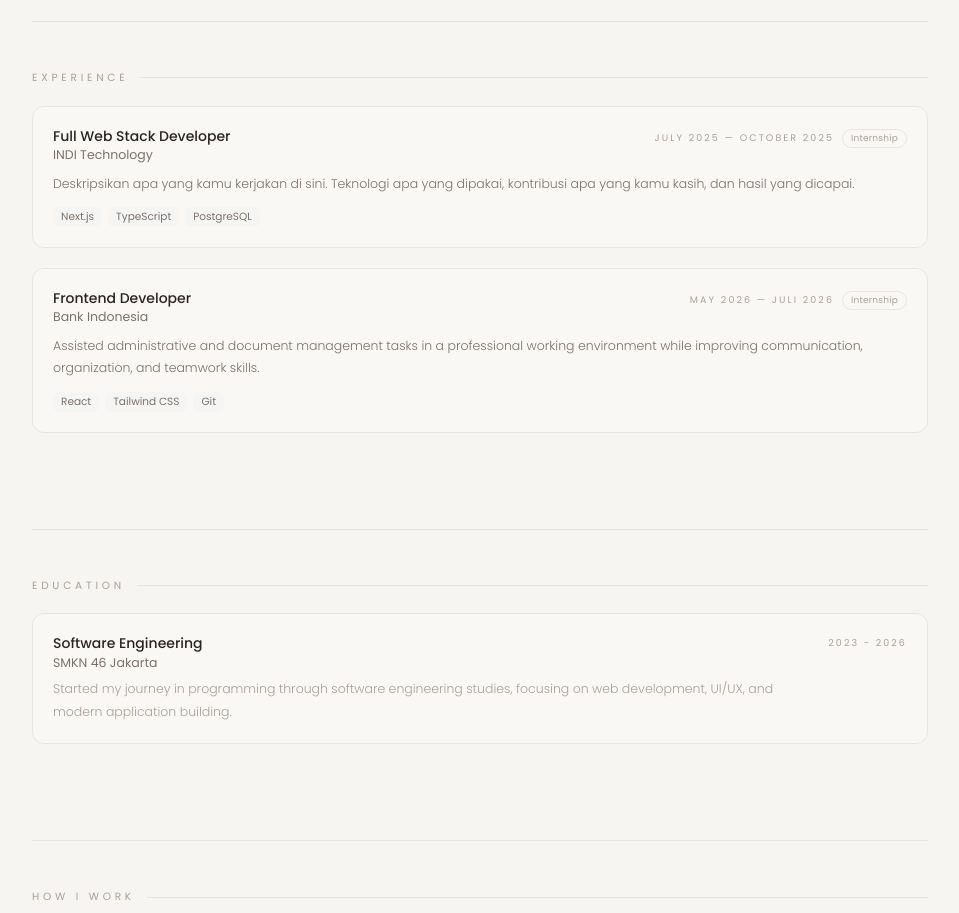
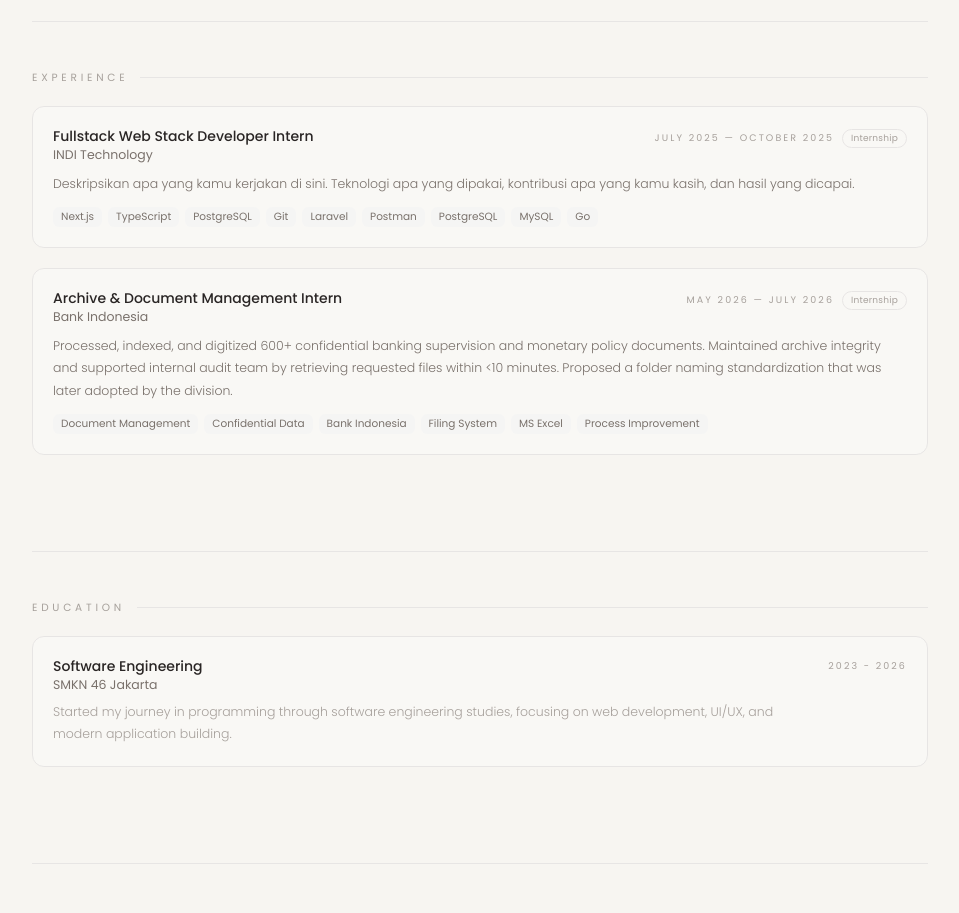
Before and after one commit to Bibintanggg/porto-v4-opt, a Next.js app: page /about in a window 1280 px wide. Shown: the part 1420-2333 px from the top of the page, without its empty margins (160-1119 px from the left). Built offline with nearby package versions, Linux system fonts and the light colour scheme; no server answers.

Commit message:
feat: Update experience data with detailed descriptions and correct roles

```diff
--- a/src/data/experience-data.ts
+++ b/src/data/experience-data.ts
@@ -1,18 +1,35 @@
 export const experiences = [
   {
-    role: "Full Web Stack Developer",
+    role: "Fullstack Web Stack Developer Intern",
     company: "INDI Technology",
     period: "July 2025 — October 2025",
     type: "Internship",
     desc: "Deskripsikan apa yang kamu kerjakan di sini. Teknologi apa yang dipakai, kontribusi apa yang kamu kasih, dan hasil yang dicapai.",
-    tags: ["Next.js", "TypeScript", "PostgreSQL"],
+    tags: [
+      "Next.js",
+      "TypeScript",
+      "PostgreSQL",
+      "Git",
+      "Laravel",
+      "Postman",
+      "PostgreSQL",
+      "MySQL",
+      "Go",
+    ],
   },
   {
-    role: "Frontend Developer",
+    role: "Archive & Document Management Intern",
     company: "Bank Indonesia",
-    period: "May 2026 — Juli 2026",
+    period: "May 2026 — July 2026",
     type: "Internship",
-    desc: "Assisted administrative and document management tasks in a professional working environment while improving communication, organization, and teamwork skills.",
-    tags: ["React", "Tailwind CSS", "Git"],
+    desc: "Processed, indexed, and digitized 600+ confidential banking supervision and monetary policy documents. Maintained archive integrity and supported internal audit team by retrieving requested files within <10 minutes. Proposed a folder naming standardization that was later adopted by the division.",
+    tags: [
+      "Document Management",
+      "Confidential Data",
+      "Bank Indonesia",
+      "Filing System",
+      "MS Excel",
+      "Process Improvement",
+    ],
   },
 ];
```
